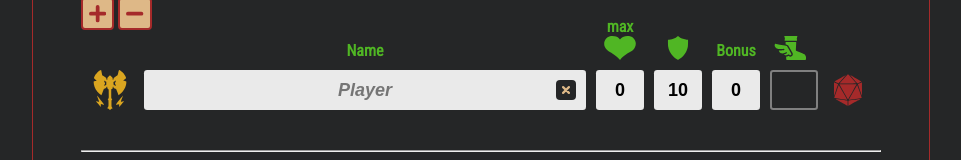
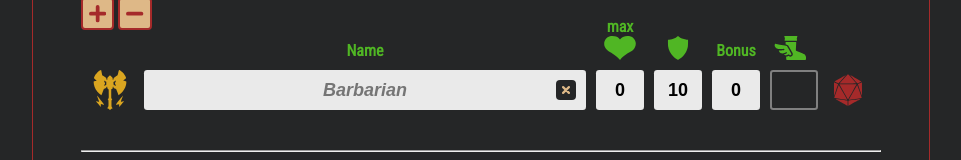
Before and after one commit to Edpacca/ednd-initiative, a Svelte app: page / in a window 1280 px wide. Both pictures are taken after a click on the button 256 px from the left and 156 px from the top of the page. Shown: the part 143-303 px from the top of the page, without its empty margins (159-1120 px from the left). Built offline with nearby package versions, Linux system fonts and the light colour scheme.

Commit message:
add name to entity input and skull icon

```diff
--- /dev/null
+++ b/src/assets/icons/skull.svelte
@@ -0,0 +1 @@
+<svg xmlns="http://www.w3.org/2000/svg" width="100%" height="100%" viewBox="0 0 93.01 105.697"><path d="M120.183 38.46a46.505 42.443 0 0 0-46.417 42.443 46.505 42.443 0 0 0 12.035 28.49c-.002.086-.007.17-.007.257v23.958c0 5.844 5.125 10.55 11.492 10.55 6.367 0 11.493-4.706 11.493-10.55 0 5.844 5.126 10.55 11.493 10.55 6.366 0 11.492-4.706 11.492-10.55 0 5.844 5.126 10.55 11.493 10.55s11.492-4.706 11.492-10.55V109.65c0-.086-.005-.171-.007-.257a46.505 42.443 0 0 0 12.034-28.49 46.505 42.443 0 0 0-46.504-42.443 46.505 42.443 0 0 0-.089 0z" style="fill-opacity:1;stroke-width:5.68854;stroke-linecap:round;" transform="translate(-73.766 -38.46)"/><path d="M92.15 99.729c-6.196-7.399-13.505-16.209 0-24.795 47.904-22.541 17.672 40.483 0 24.795z" style="fill:#000;stroke:#000;stroke-width:.264583px;stroke-linecap:butt;stroke-linejoin:miter;stroke-opacity:1" transform="translate(-74.095 -47.985)"/><path d="M149.05 99.729c6.197-7.399 13.506-16.209 0-24.795-47.903-22.541-17.672 40.483 0 24.795zM117.52 106.167s3.664 8.552 0 13.58c-15.203 11.95-3.856-24.916 0-13.58zM124.674 105.79s-3.664 8.551 0 13.578c15.203 11.952 3.856-24.915 0-13.579z" style="fill:#000;stroke:#000;stroke-width:.264583px;stroke-linecap:butt;stroke-linejoin:miter;stroke-opacity:1" transform="translate(-74.095 -47.985)"/></svg>
--- a/src/components/entity/EntityInputLocked.svelte
+++ b/src/components/entity/EntityInputLocked.svelte
@@ -17,7 +17,7 @@
             class:active-player={isActive && isPlayer}
             class:active-enemy={isActive && !isPlayer}
             class:minion-main-name={entity.type === EntityType.Minion}
-            placeholder={isPlayer ? "Player" : "Entity"}/>
+            placeholder={isPlayer ? entity.class : "Entity"}/>
         {#if isMinion}
             <Minions bind:name={entity.name} bind:quantity={entity.quantity}/>
         {/if}
--- a/src/components/entity/EntityInputUnlocked.svelte
+++ b/src/components/entity/EntityInputUnlocked.svelte
@@ -21,7 +21,7 @@
             bind:value={entity.name}
             type="text"
             class:minion-input={entity.type === EntityType.Minion}
-            placeholder={isPlayer ? "Player" : "Entity"}/>
+            placeholder={isPlayer ? entity.class : "Entity"}/>
         <div class="xbutton">
             <RemoveButton onClick={() => removeEntity(entity)}/>
         </div>
--- a/src/components/entity/EntityRowLocked.svelte
+++ b/src/components/entity/EntityRowLocked.svelte
@@ -13,7 +13,7 @@
     export let isActive = false;
     $: isMinion = entity.type === EntityType.Minion;
     $: isBloodied = entity.hpCurrent <= entity.hpMax / 2;
-
+    $: isDead = entity.hpCurrent <= 0;
     $: entity, setLocalStorageEntities($entities);
 </script>
 
```
